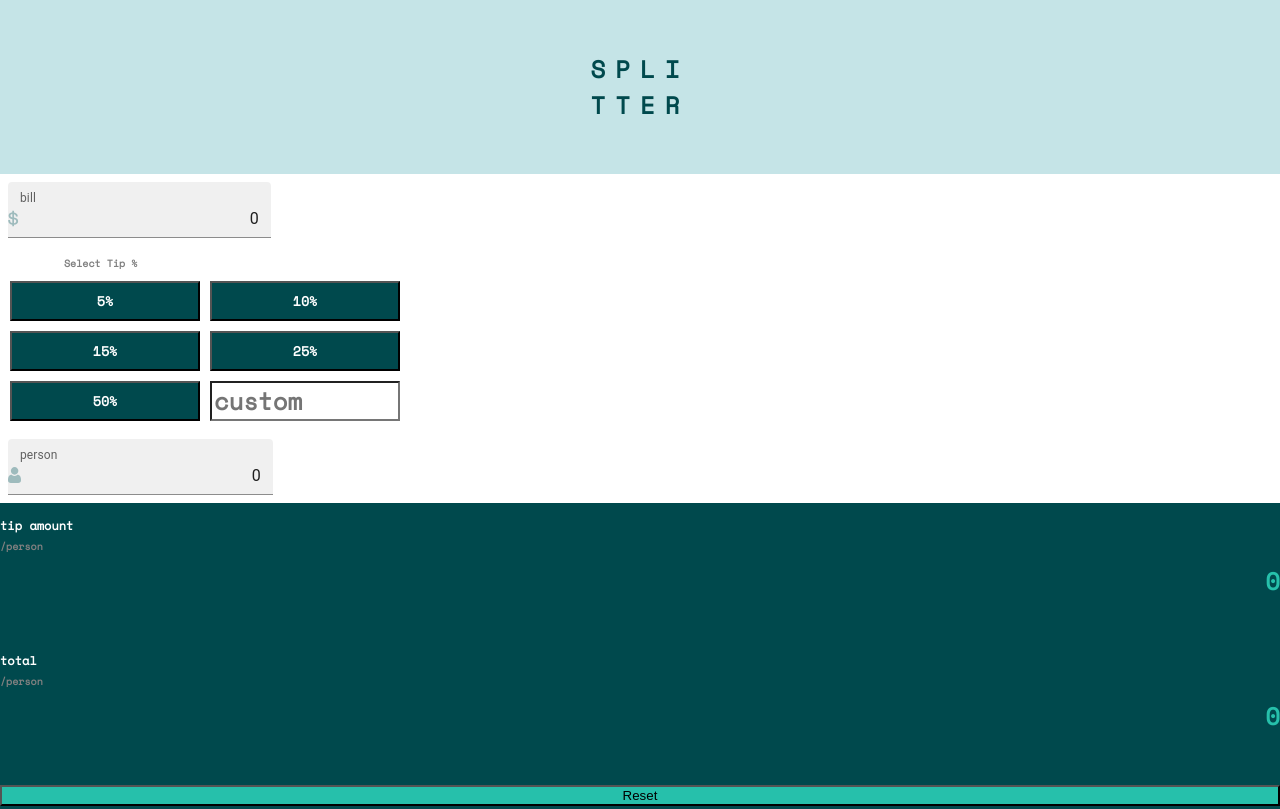
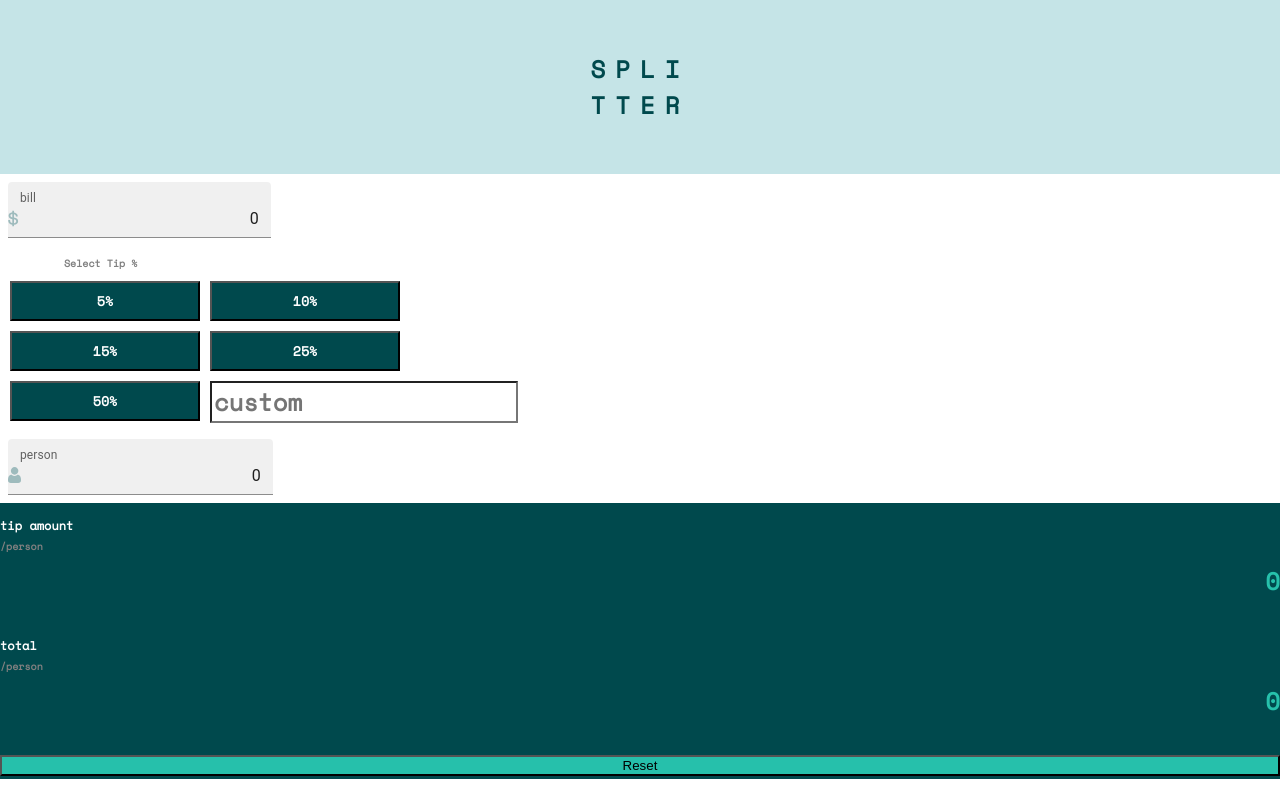
Before and after one commit to AiAweida/tipping, a React (Create React App) app: page / in a window 1280 px wide. Built offline with nearby package versions, Linux system fonts and the light colour scheme.

Commit message:
fixed functionality and removed redundancy of code

```diff
--- a/src/App.css
+++ b/src/App.css
@@ -27,8 +27,6 @@
   /* size: inherit; */
 }
 .Output__Container {
-  display: flex;
-  flex-direction: column;
   font-family: var(--Family);
   color: var(--White);
   background-color: var(--Verydarkcyan);
--- a/src/components/Custom/custom.tsx
+++ b/src/components/Custom/custom.tsx
@@ -1,35 +1,35 @@
-import React from "react";
+import React, { FormEventHandler, SyntheticEvent } from "react";
 import "./index.css";
 interface functionProps {
   userPercentage: (newValue: number) => void;
-  userInput: number;
-  valueOfBill: number;
+  value: number;
   totalForTip: (totalValue: number) => void;
 }
 const Custom: React.FC<functionProps> = ({
   userPercentage,
-  userInput,
-  valueOfBill,
+  value,
   totalForTip,
 }) => {
+  const handleSubmit: FormEventHandler<HTMLFormElement> = (e) => {
+    e.preventDefault();
+    console.log("value");
+  };
   return (
     <>
+      <form onSubmit={handleSubmit}>
         <input
           onChange={(e) => {
-          userInput = +e.target.value;
-          userPercentage(userInput);
+            value = +e.target.value / 100;
+            userPercentage(value);
           }}
-        onKeyDown={(e) => {
-          if (e.code === "NumpadEnter") {
-            totalForTip(valueOfBill * (userInput / 100));
-          } else if (e.code === "Enter") {
-            totalForTip(valueOfBill * (userInput / 100));
-          }
+          onKeyUp={() => {
+            totalForTip(value);
           }}
           type="text"
           className="Custom"
           placeholder="custom"
         />
+      </form>
     </>
   );
 };
--- a/src/components/button/button.tsx
+++ b/src/components/button/button.tsx
@@ -3,23 +3,28 @@ import "./index.css";
 interface functionProps {
   symbol: string;
   percentage: number;
-  billValue: number;
-  total: (newValue: number) => void;
+  setTipPercentage: (newValue: number) => void;
+  calculateTip: () => void;
 }
 const Button: React.FC<functionProps> = ({
-  total,
+  calculateTip,
   symbol,
-
-  billValue,
   percentage,
+  setTipPercentage,
 }) => {
   return (
     <button
       id={symbol}
       className="Button"
       value={percentage}
-      onClick={() => {
-        total(billValue * percentage);
+      onMouseDownCapture={() => {
+        setTipPercentage(percentage);
+      }}
+      onMouseDown={() => {
+        calculateTip();
+      }}
+      onChange={() => {
+        calculateTip();
       }}
     >
       {symbol}
--- a/src/components/textbox/index.css
+++ b/src/components/textbox/index.css
@@ -5,4 +5,5 @@
   font-weight: bold;
   border-radius: 1%;
   size: 100%;
+  unicode-bidi: bidi-override;
 }
--- a/src/components/textbox/textbox.tsx
+++ b/src/components/textbox/textbox.tsx
@@ -8,16 +8,12 @@ interface textInput {
   label: string;
   iden: string;
   value: number;
-  tempo: (newValue: number) => void;
-  userInput: number;
-  valueOfBill: number;
+  userSetBill: (newValue: number) => void;
   totalForTip: (totalValue: number) => void;
 }
 const TextInput: React.FC<textInput> = ({
-  userInput,
-  valueOfBill,
   totalForTip,
-  tempo,
+  userSetBill,
   value,
   icon,
   label,
@@ -29,19 +25,14 @@ const TextInput: React.FC<textInput> = ({
         onChange={(e) => {
           if (value >= 0) {
             value = +e.target.value;
-            tempo(value);
+            userSetBill(value);
+            totalForTip(value);
           } else {
             value = 0;
             alert("Please Insert A Positive Number! ");
           }
         }}
-        onKeyPress={(e) => {
-          if (e.code === "Enter") {
-            totalForTip(valueOfBill * (userInput / 100));
-          } else if (e.code === "NumpadEnter") {
-            totalForTip(valueOfBill * (userInput / 100));
-          }
-        }}
+        onKeyUp={() => {}}
         className="Text"
         type="text"
         value={value}
--- a/src/containers/Layout/index.tsx
+++ b/src/containers/Layout/index.tsx
@@ -11,43 +11,27 @@ interface buttonprops {}
 export const InputLayout: React.FC<buttonprops> = () => {
   let [customPercentage, setCustomPercentage] = useState<number>(0); // custom percentage
   let [perPerson, setperPerson] = useState<number>(0); //perperson to tip
-  let [total, setTotal] = useState<number>(0); // total tip ammount
+  let [total, setTotal] = useState<number>(0); // total tip ammount;
   let [people, setPeoaple] = useState<number>(0); // how many people passed from child as props
   let [bill, setBill] = useState<number>(0); // the bill passed as props from child
   //for reset
+  // useEffect --> run some code when some values are updated // dependencies array
   const resetCallback = (resetValue: number) => {
-    setperPerson(resetValue);
-    setTotal(resetValue);
+    perPerson = 0;
+    total = 0;
   };
-  // setting bill in the state and passed as props from the child
-  const takeBill = (x: number) => {
-    setBill(x);
+  let calculateTip = () => {
+    total = bill * customPercentage;
+    perPerson = total / people;
+    setTotal(total);
+    setperPerson(perPerson);
   };
-  // sets the people count in the state and passed as a props from the child
-  const takepeople = (p: number) => {
-    setPeoaple(p);
-  };
-  // pass from child as props to calculate the tip ammount
-  const calculateTip = (x: number) => {
-    setTotal(x);
-    setperPerson(x / people);
-  };
-  const setUserInput = (u: number) => {
-    setCustomPercentage(u);
-  };
-  const customTip = (c: number) => {
-    setTotal(c);
-    setperPerson(c / people);
-  };
-
   return (
     <div className="Container">
       <div className="Input__container">
         <TextInput
-          userInput={customPercentage}
-          totalForTip={customTip}
-          valueOfBill={bill}
-          tempo={takeBill}
+          totalForTip={calculateTip}
+          userSetBill={(value) => setBill(value)}
           value={bill}
           icon={Bill}
           label="bill"
@@ -56,49 +40,45 @@ export const InputLayout: React.FC<buttonprops> = () => {
         <p>Select Tip %</p>
         <div className="Button__container">
           <Button
-            total={calculateTip}
+            calculateTip={calculateTip}
             symbol="5%"
             percentage={0.05}
-            billValue={bill}
+            setTipPercentage={setCustomPercentage}
           />
           <Button
-            total={calculateTip}
+            calculateTip={calculateTip}
             symbol="10%"
             percentage={0.1}
-            billValue={bill}
+            setTipPercentage={setCustomPercentage}
           />
           <Button
-            total={calculateTip}
+            calculateTip={calculateTip}
             symbol="15%"
             percentage={0.15}
-            billValue={bill}
+            setTipPercentage={setCustomPercentage}
+          />
+          <Button
+            calculateTip={calculateTip}
+            symbol="25%"
+            percentage={0.25}
+            setTipPercentage={setCustomPercentage}
+          />
+          <Button
+            calculateTip={calculateTip}
+            symbol="50%"
+            percentage={0.5}
+            setTipPercentage={setCustomPercentage}
           />
 
-          <Button
-            total={calculateTip}
-            symbol="25%"
-            percentage={0.25}
-            billValue={bill}
-          />
-
-          <Button
-            total={calculateTip}
-            billValue={bill}
-            symbol="50%"
-            percentage={0.5}
-          />
           <Custom
-            valueOfBill={bill}
-            totalForTip={customTip}
-            userPercentage={setUserInput}
-            userInput={customPercentage}
+            userPercentage={(value) => setCustomPercentage(value)}
+            value={customPercentage}
+            totalForTip={calculateTip}
           />
         </div>
         <TextInput
-          userInput={customPercentage}
-          totalForTip={customTip}
-          valueOfBill={bill}
-          tempo={takepeople}
+          totalForTip={calculateTip}
+          userSetBill={(value) => setPeoaple(value)}
           value={people}
           icon={person}
           label="person"
```
Lines whose indentation alone changed are shown as unchanged.
